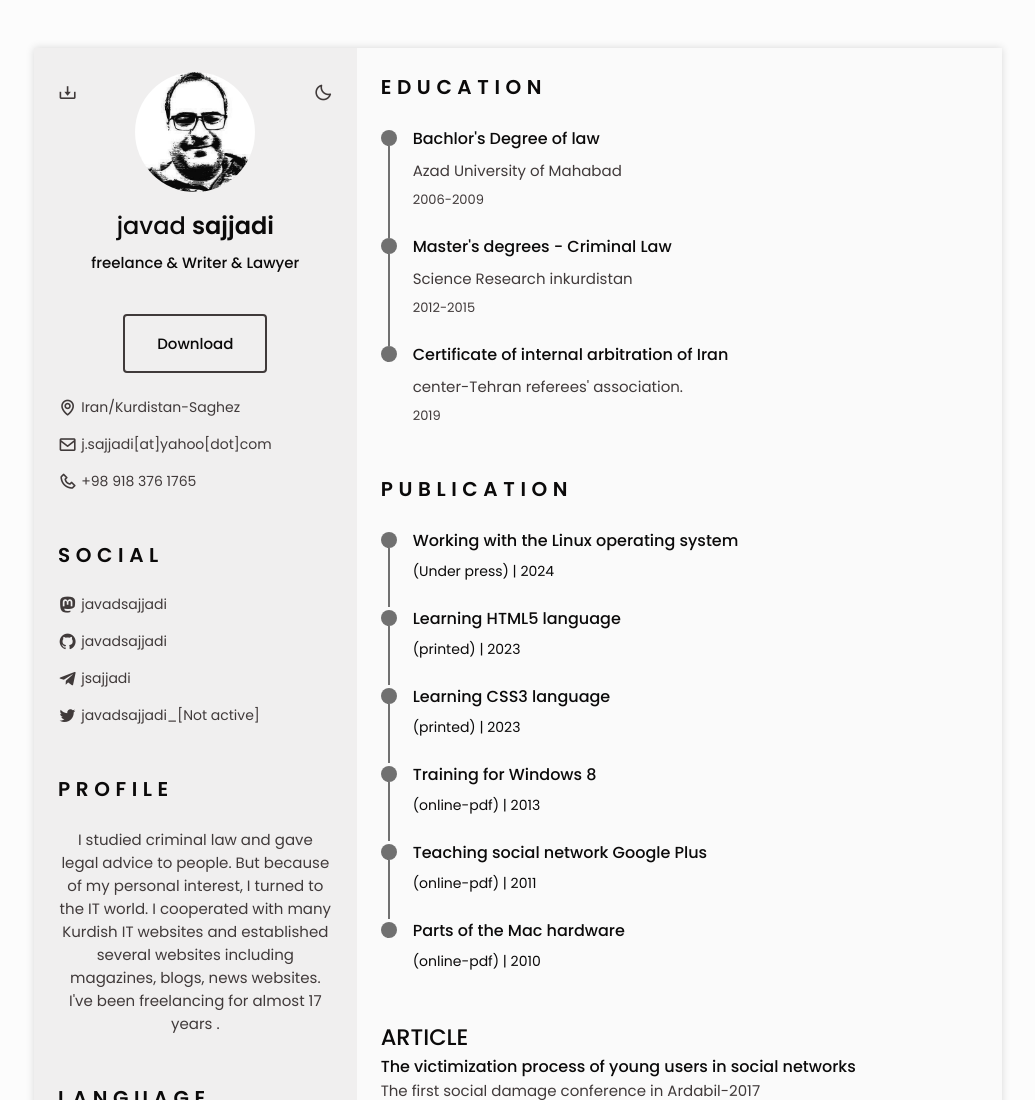
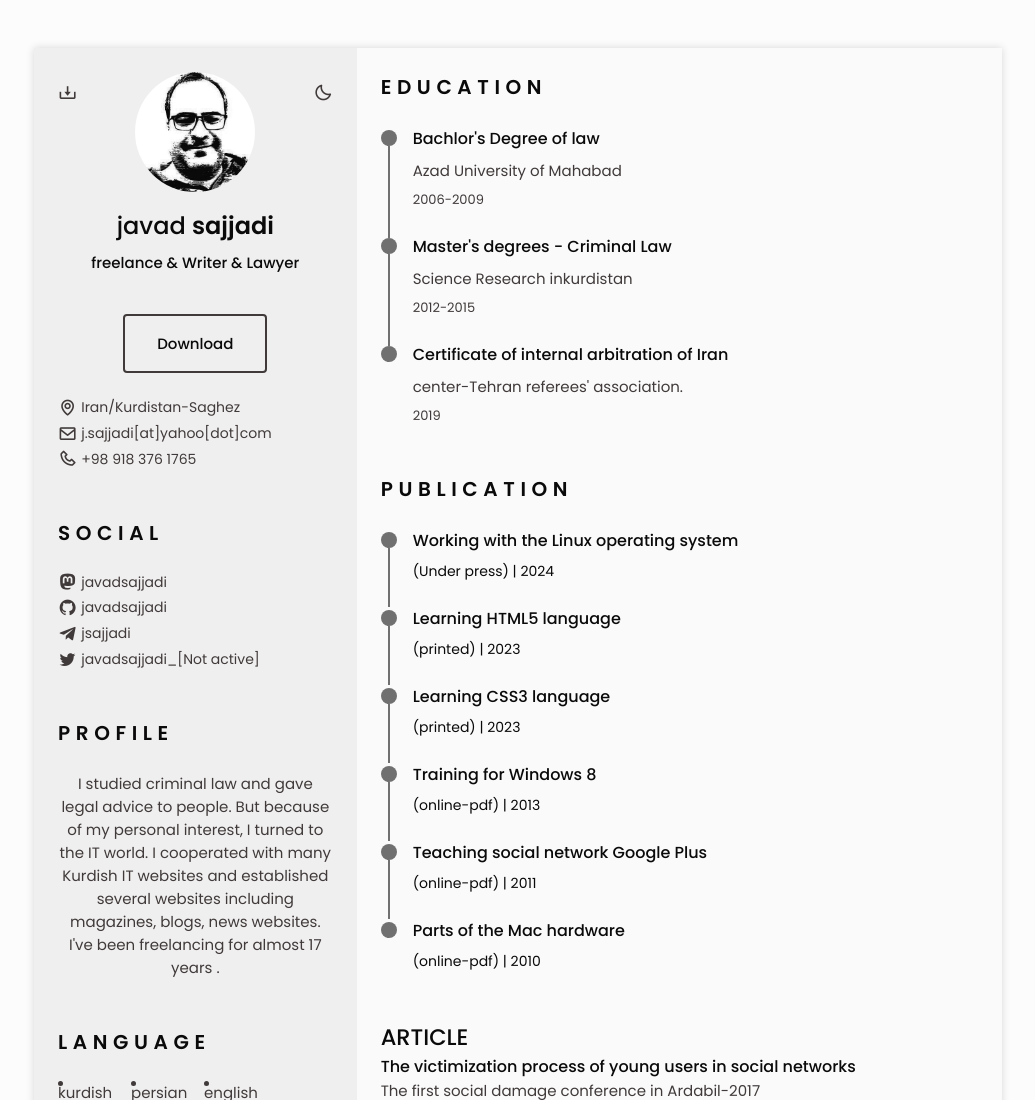
Before and after one commit to javadsajjadi/cv, a plain HTML site: page index.html in a window 1280 px wide. Shown: the top 1100 px of the page, without its empty margins (122-1157 px from the left). Drawn offline with nearby package versions, Linux system fonts and the light colour scheme.

Commit message:
Update styles.css

```diff
--- a/assets/css/styles.css
+++ b/assets/css/styles.css
@@ -348,7 +348,7 @@ img{
 }
 
 .home__address{
-  gap: 1rem;
+  gap: .3rem;
 
 }
 
@@ -381,7 +381,7 @@ img{
 /*========== SOCIAL ==========*/
 .social__container{
   grid-template-columns: max-content;
-  gap: 1rem;
+  gap: .3rem;
 }
 
 .social__link{
```
